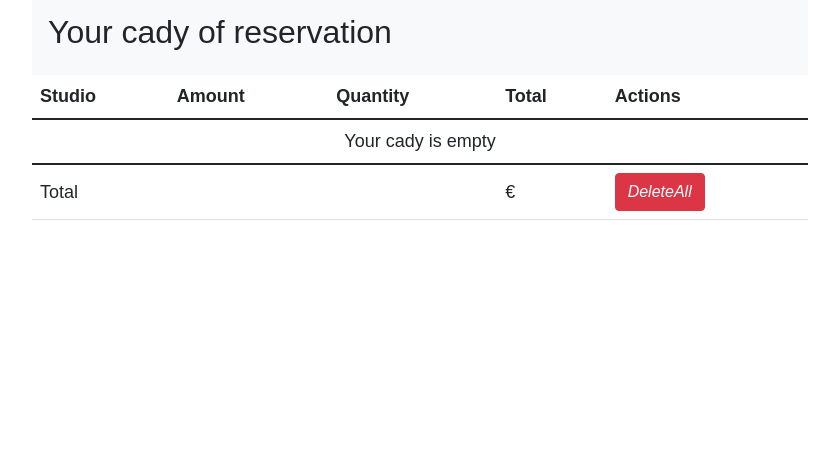
After one commit to eddyRAJA/StudioLoc, a Symfony app: template templates/cart/index.html.twig in a window 1280 px wide. The commit adds this page. Shown: the part 347-800 px from the top of the page, without its empty margins (220-1059 px from the left). Run offline with Twig, Linux system fonts and the light colour scheme; the template is opened without the code that fills it, so the values that code supplies are empty; some libraries are stand-ins or nearby versions.

Commit message:
init cart for reservations

```diff
--- /dev/null
+++ b/templates/cart/index.html.twig
@@ -0,0 +1,83 @@
+{% extends 'base.html.twig' %}
+
+{% block title %}Hello CardController!{% endblock %}
+
+{% block body %}
+  <style>
+    .example-wrapper {
+      margin: 1em auto;
+      max-width: 800px;
+      width: 95%;
+      font: 18px/1.5 sans-serif;
+    }
+    .example-wrapper code {
+      background: #F5F5F5;
+      padding: 2px 6px;
+    }
+  </style>
+
+  <div class="example-wrapper">
+    <div class="container">
+      <section class="bg-light p-3">
+        <h2>Your cady of reservation</h2>
+      </section>
+
+      <table class="table">
+        <thead>
+          <tr>
+            <th>Studio</th>
+            <th>Amount</th>
+            <th>Quantity</th>
+            <th>Total</th>
+            <th>Actions</th>
+          </tr>
+        </thead>
+
+        <tbody>
+          {% for elt in dataCady %}
+            <tr>
+              <td>{{ elt.reservation.studio }}
+              </td>
+              <td >
+                {{ elt.reservation.amount }}
+                €</td>
+              <td >{{ elt.quantity }}
+              </td>
+              <td >{{ elt.quantity * elt.reservation.amount }}
+              </td>
+              <td>
+                {#     <a href="{{ path('cart_add', {'id': elt.reservation.id }) }}" class="btn btn-success">
+                  <i class="bi bi-cart-plus"></i>
+                </a>
+                <a href="{{ path('cart_remove', {'id': elt.reservation.id }) }}" class="btn btn-danger">
+                  <i class="bi bi-cart-dash"></i>
+                </a>
+             #}
+                <a href="{{ path('cart_delete', {'id': elt.reservation.id }) }}" class="btn btn-warning">
+                  <i class="bi bi-cart-x">Delete</i>
+                </a>
+              </td>
+            </tr>
+
+          {% else %}
+            <tr>
+              <td colspan="5" class="text-center">
+                Your cady is empty
+              </td>
+            </tr>
+          {% endfor %}
+        </tbody>
+        <tfoot>
+          <tr>
+            <td colspan="3">Total</td>
+            <td>{{ total }}
+              €</td>
+            <td>
+              <a href="{{ path('cart_delete_all') }}" class="btn btn-danger">
+                <i class="bi bi-cart-x">DeleteAll</i>
+              </a>
+            </td>
+          </tr>
+        </tfoot>
+
+      {% endblock %}
--- a/templates/reservation/index.html.twig
+++ b/templates/reservation/index.html.twig
@@ -35,6 +35,8 @@
           <td>
             <a href="{{ path('reservation_show', {'id': reservation.id}) }}">show</a>
             <a href="{{ path('reservation_edit', {'id': reservation.id}) }}">edit</a>
+
+            {#<a href="{{ path('cart_add', {'id': reservation.id}) }}" class="btn btn-primary">add</a>#}
           </td>
         </tr>
       {% else %}
--- a/templates/reservation/new.html.twig
+++ b/templates/reservation/new.html.twig
@@ -6,9 +6,10 @@
   <h1>Create new Reservation</h1>
   {{ reservation.author }}, you have choose to rent
   {{ studio.name }}
-  studio:
+  ({{ reservation.id }}) studio:
 
   {{ include('reservation/_form.html.twig') }}
 
   <a href="{{ path('reservation_index') }}">back to list</a>
+
 {% endblock %}
--- a/templates/reservation/show.html.twig
+++ b/templates/reservation/show.html.twig
@@ -53,5 +53,7 @@
 
 <a href="{{ path('reservation_edit', {'id': reservation.id}) }}">Modify</a>
 
+<a href="{{ path('cart_add', {'id': reservation.id}) }}" class="btn btn-primary">add</a>
+
 {{ include('reservation/_delete_form.html.twig') }}
 {% endblock %}
```
Also changed, not shown: src/Controller/CartController.php (added, +134 -0 lines).
